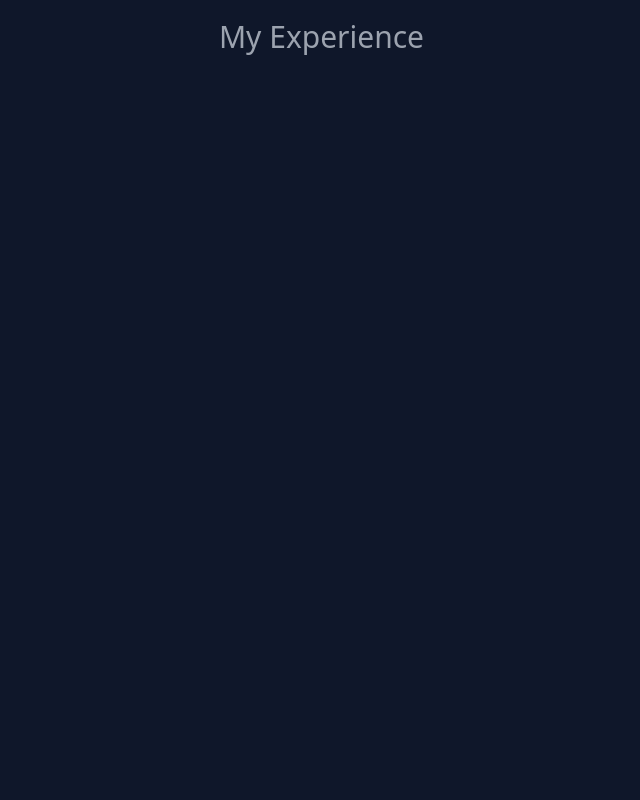
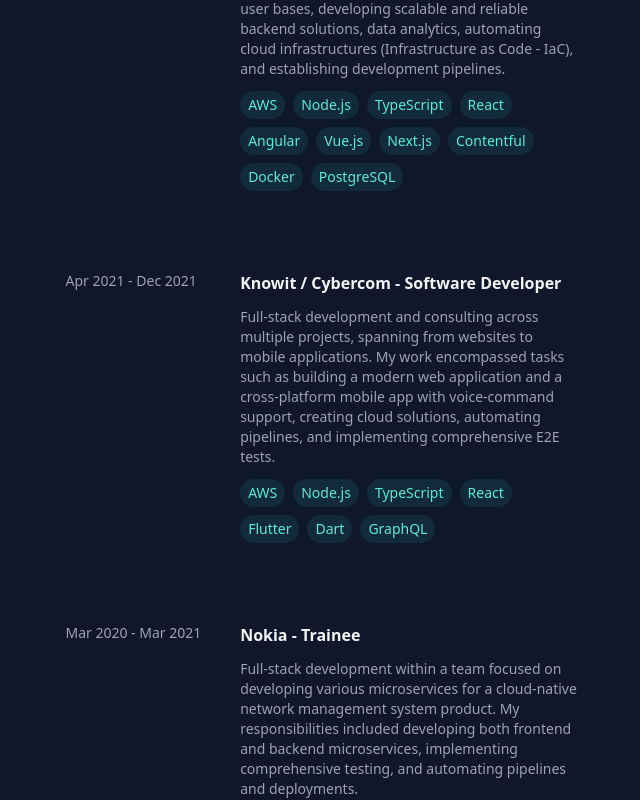
Before and after one commit to juholehtimaki/new-portfolio-app, a React app: page / in a window 1280 px wide. Shown: the part 861-1661 px from the top of the page, without its empty margins (505-1145 px from the left). Built offline with nearby package versions, Linux system fonts and the light colour scheme; a web font is replaced by a local one.

Commit message:
feat: add experience section

```diff
--- a/src/components/Experience.tsx
+++ /dev/null
@@ -1,5 +0,0 @@
-import React from 'react';
-
-export const Experience = () => {
-  return <div>Experience</div>;
-};
--- /dev/null
+++ b/src/components/ExperienceCard.tsx
@@ -0,0 +1,27 @@
+import React from 'react';
+import { SkillChip } from './SkillChip';
+import { Experience } from '../types';
+
+type Props = Experience;
+
+export const ExperienceCard: React.FC<Props> = ({
+  duration,
+  title,
+  description,
+  skills,
+}) => {
+  return (
+    <div className="flex flex-row gap-1">
+      <div className="flex-shrink-0 w-1/3 text-sm">{duration}</div>
+      <div className="flex flex-col gap-3">
+        <div className="font-bold text-gray-100">{title}</div>
+        <div className="text-sm">{description}</div>
+        <div className="flex flex-wrap gap-2">
+          {skills.map((skill) => (
+            <SkillChip key={skill} label={skill} />
+          ))}
+        </div>
+      </div>
+    </div>
+  );
+};
--- a/src/components/SectionWrapper.tsx
+++ b/src/components/SectionWrapper.tsx
@@ -10,7 +10,7 @@
 export const SectionWrapper: React.FC<Props> = ({ sectionName, children }) => {
   return (
     <Element name={sectionName} id={sectionName}>
-      <div className="min-h-screen flex justify-center text-gray-400 max-w-lg pt-20 pb-20">
+      <div className="flex justify-center text-gray-400 max-w-lg pt-20 pb-20">
         {children}
       </div>
     </Element>
--- /dev/null
+++ b/src/components/SkillChip.tsx
@@ -0,0 +1,13 @@
+import React from 'react';
+
+type Props = {
+  label: string;
+};
+
+export const SkillChip: React.FC<Props> = ({ label }) => {
+  return (
+    <div className="bg-teal-400/10 text-teal-300 rounded-full px-2 py-1 text-sm">
+      {label}
+    </div>
+  );
+};
--- a/src/components/Summary.tsx
+++ b/src/components/Summary.tsx
@@ -2,10 +2,10 @@
 
 export const Summary: React.FC = () => (
   <div className="flex flex-col gap-4">
-    <h1 className="text-5xl font-roboto font-bold text-gray-200">
+    <h1 className="text-5xl font-roboto font-bold text-gray-100">
       Juho Lehtimäki
     </h1>
-    <h3 className="text-xl font-roboto font-bold text-gray-200">
+    <h3 className="text-xl font-roboto font-bold text-gray-100">
       Full Stack Developer
     </h3>
     <p className="font-roboto text-gray-400">I build things</p>
--- a/src/sections/ExperienceSection.tsx
+++ b/src/sections/ExperienceSection.tsx
@@ -1,8 +1,57 @@
 import React from 'react';
 import { SectionWrapper } from '../components/SectionWrapper';
+import { Experience } from '../types';
+import { ExperienceCard } from '../components/ExperienceCard';
+
+const experience: Experience[] = [
+  {
+    duration: 'Jan 2022 - Present',
+    title: 'Knowit / Cybercom - Software Developer',
+    description:
+      'Full-stack development and consulting across various projects in the ERP systems and e-commerce domains. My work has encompassed tasks such as creating modern websites for large user bases, developing scalable and reliable backend solutions, data analytics, automating cloud infrastructures (Infrastructure as Code - IaC), and establishing development pipelines.',
+    skills: [
+      'AWS',
+      'Node.js',
+      'TypeScript',
+      'React',
+      'Angular',
+      'Vue.js',
+      'Next.js',
+      'Contentful',
+      'Docker',
+      'PostgreSQL',
+    ],
+  },
+  {
+    duration: 'Apr 2021 - Dec 2021',
+    title: 'Knowit / Cybercom - Software Developer',
+    description:
+      'Full-stack development and consulting across multiple projects, spanning from websites to mobile applications. My work encompassed tasks such as building a modern web application and a cross-platform mobile app with voice-command support, creating cloud solutions, automating pipelines, and implementing comprehensive E2E tests.',
+    skills: [
+      'AWS',
+      'Node.js',
+      'TypeScript',
+      'React',
+      'Flutter',
+      'Dart',
+      'GraphQL',
+    ],
+  },
+  {
+    duration: 'Mar 2020 - Mar 2021',
+    title: 'Nokia -  Trainee',
+    description:
+      'Full-stack development within a team focused on developing various microservices for a cloud-native network management system product. My responsibilities included developing both frontend and backend microservices, implementing comprehensive testing, and automating pipelines and deployments.',
+    skills: ['Node.js', 'React', 'Docker', 'Kubernetes', 'Jenkins', 'Java'],
+  },
+];
 
 export const ExperienceSection = () => (
   <SectionWrapper sectionName="experience">
-    <h2 className="text-3xl mb-4">My Experience</h2>
+    <div className="flex flex-col gap-20">
+      {experience.map((exp) => (
+        <ExperienceCard key={exp.title} {...exp} />
+      ))}
+    </div>
   </SectionWrapper>
 );
```
Also changed, not shown: src/types.ts (+7 -0 lines).
